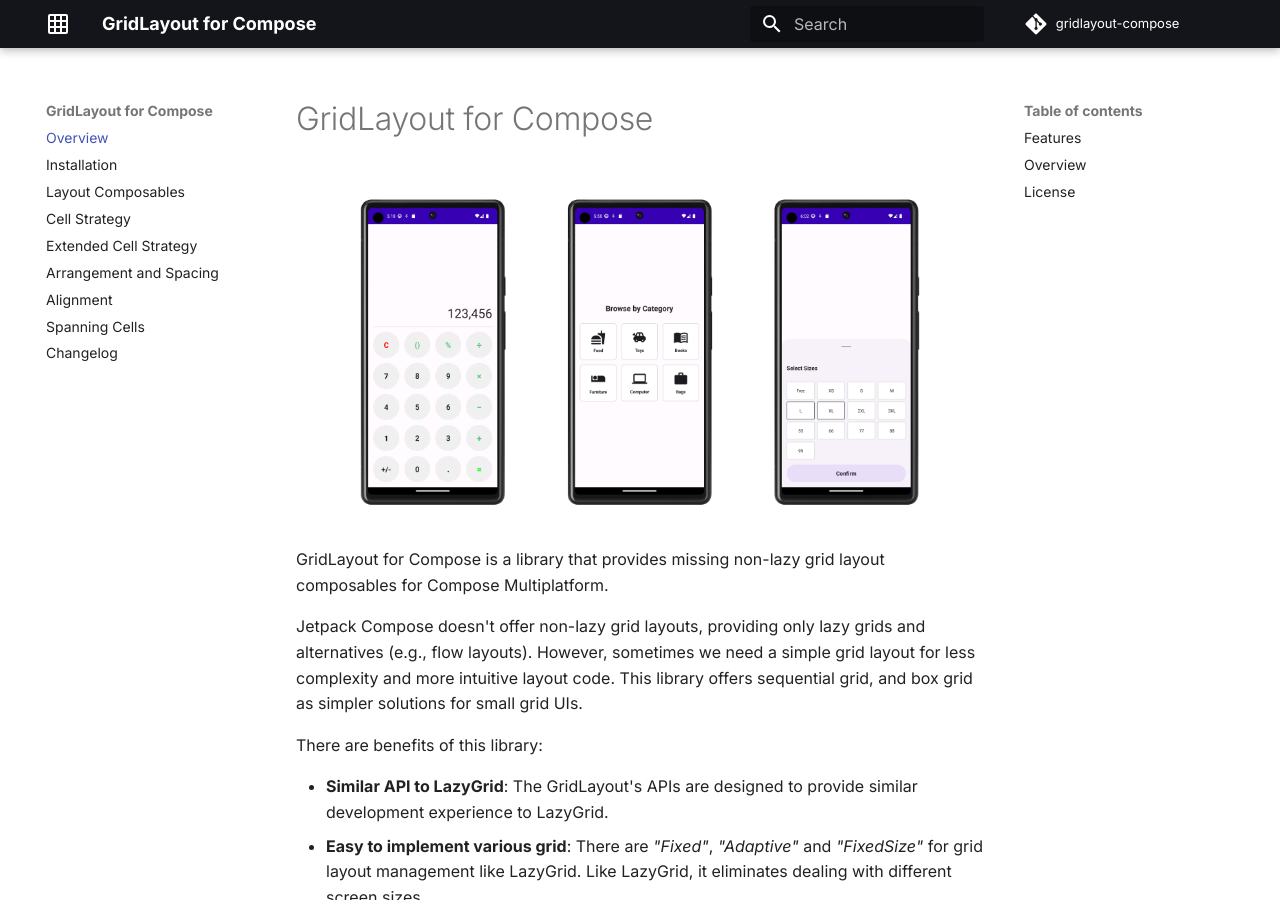
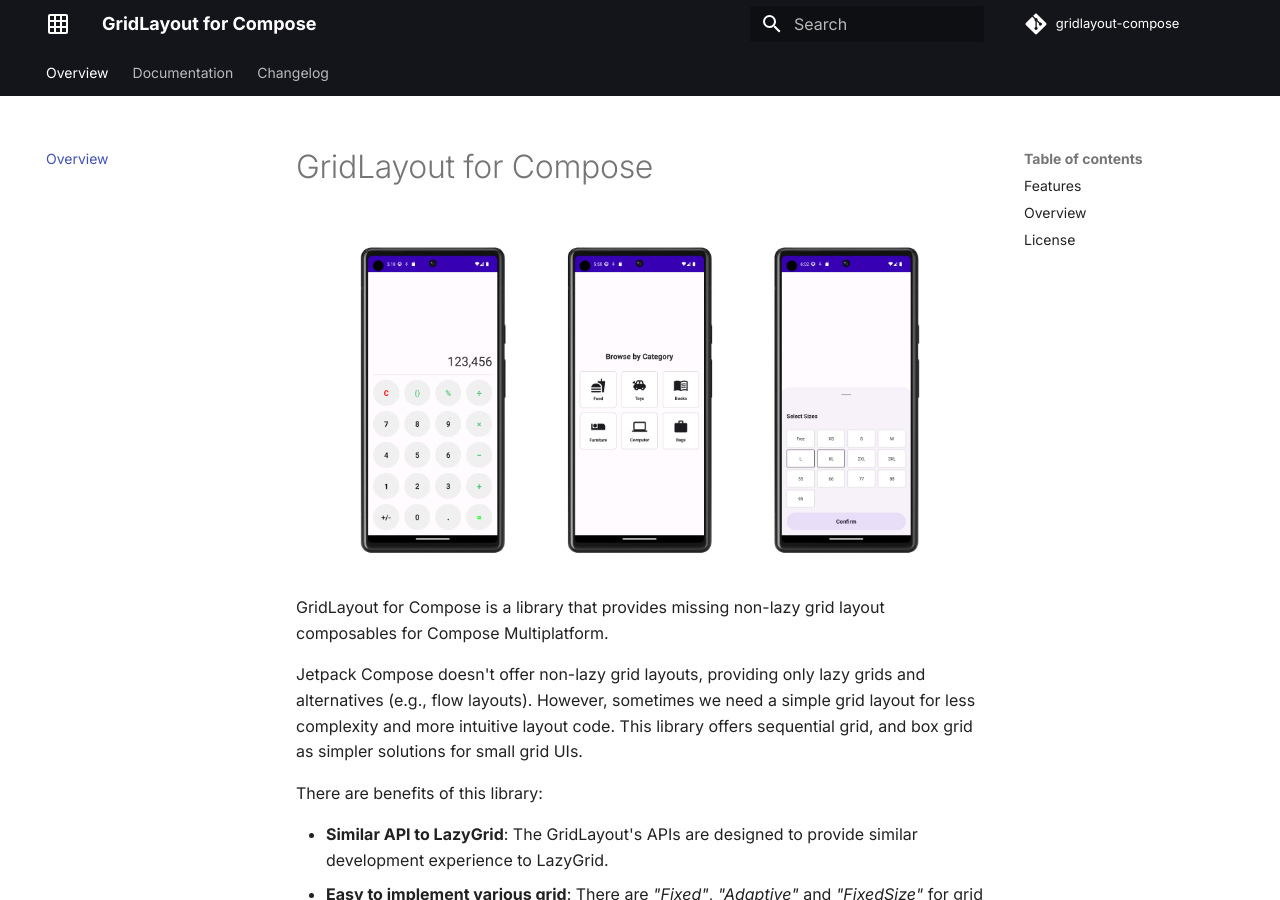
Before and after one commit to cheonjaeung/gridlayout-compose, an MkDocs documentation site: the page built from docs/index.md, in a window 1280 px wide and 900 px high. Built offline with MkDocs 1.6.1 and Material for MkDocs 9.7.7, drawn with Linux system fonts in a browser that asks for light colours; comment, search, counter and statistics services are not loaded.

Commit message:
Add navigation tabs

```diff
--- a/mkdocs.yml
+++ b/mkdocs.yml
@@ -8,6 +8,8 @@ copyright: 'Copyright &copy; 2023 Jaeung Cheon'
 # Theme Configurations
 theme:
   name: 'material'
+  features:
+    - navigation.tabs
   palette:
     primary: 'black'
     accent: 'blue'
@@ -33,13 +35,14 @@ markdown_extensions:
 # Navigation Configurations
 nav:
   - 'Overview': index.md
-  - 'Installation': installation.md
-  - 'Layout Composables': layout-composables.md
-  - 'Cell Strategy': cell-strategy.md
-  - 'Extended Cell Strategy': extended-cell-strategy.md
-  - 'Arrangement and Spacing': arrangement-and-spacing.md
-  - 'Alignment': alignment.md
-  - 'Spanning Cells': span.md
+  - 'Documentation':
+    - 'Installation': installation.md
+    - 'Layout Composables': layout-composables.md
+    - 'Cell Strategy': cell-strategy.md
+    - 'Extended Cell Strategy': extended-cell-strategy.md
+    - 'Arrangement and Spacing': arrangement-and-spacing.md
+    - 'Alignment': alignment.md
+    - 'Spanning Cells': span.md
   - 'Changelog': changelog.md
 
 # Repository Information
```
